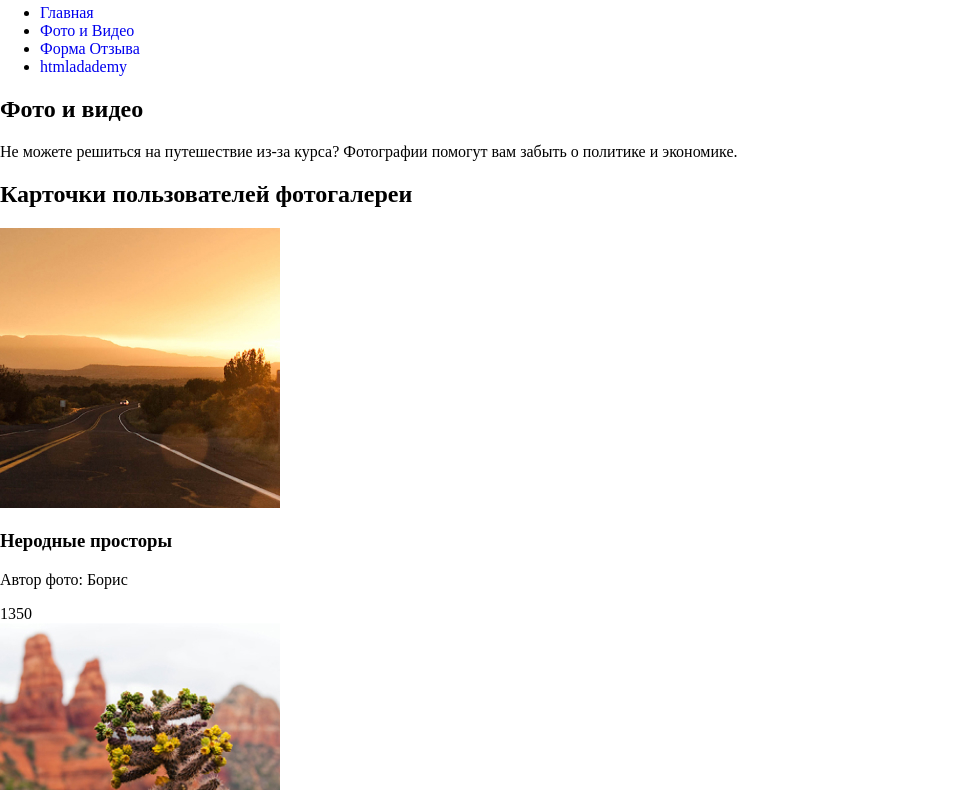
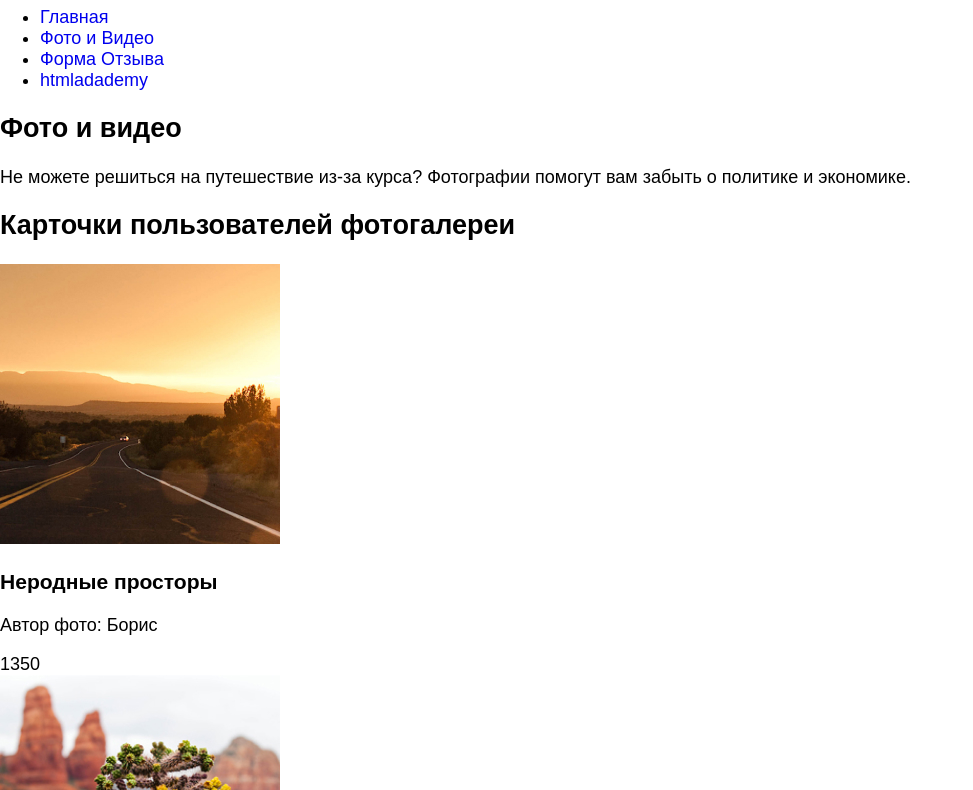
Before and after one commit to ministrov/adaptiv_sedona, a website: page source/gallery.html in a window 1280 px wide. Shown: the part 100-890 px from the top of the page, without its empty margins (0-973 px from the left). Drawn offline with Linux system fonts and the light colour scheme.

Commit message:
Adjusted fonts but had a problem

```diff
--- a/source/gallery.html
+++ b/source/gallery.html
@@ -87,6 +87,16 @@
       <p class="video-pres__text">Смотрите видеопрезентацию и скорее за
         билетами, пока они не подорожали в очередной раз!</p>
       <img class="video-pres__video" src="img/video-mobile.jpg" alt="Путешествия по Седоне на автомобиле">
+      <div class="video-pres__controls">
+        <div class="video-pres__scale">
+          <div class="video-pres__slider"></div>
+        </div>
+      </div>
+      <div class="video-pres__controls">
+        <div class="video-pres__replay"></div>
+        <div class="video-pres__subtitles"></div>
+        <div class="video-pres__fullscreen"></div>
+      </div>
     </section>
   </main>
 
--- a/source/sass/default.scss
+++ b/source/sass/default.scss
@@ -1,6 +1,10 @@
 body {
   margin: 0;
   padding: 0;
+  font-family: "PTSans", "Arial", "sans-serif";
+  font-size: 18px;
+  font-weight: 400;
+  background-color: $white-background;
 }
 
 a {
--- /dev/null
+++ b/source/sass/fonts.scss
@@ -0,0 +1,15 @@
+@font-face {
+  font-family: "PTSans";
+  src: url("../fonts/PTSans-Regular.ttf") format("ttf");
+  font-weight: 400;
+  font-style: normal;
+  font-display: swap;
+}
+
+@font-face {
+  font-family: "PTSans";
+  src: url("../fonts/PTSans-Bold.ttf") format("ttf");
+  font-weight: 700;
+  font-style: normal;
+  font-display: swap;
+}
--- a/source/sass/style.scss
+++ b/source/sass/style.scss
@@ -1,2 +1,3 @@
+@import "variables.scss";
 @import "default.scss";
-@import "colors.scss";
+@import "fonts.scss";
--- a/source/sass/colors.scss
+++ b/source/sass/variables.scss
@@ -1,4 +1,4 @@
-// colors
+// variables
 
 $white-background: #ffffff;
 $white-smoke: #eeeeee;
```
Also changed, not shown: source/css/style.css, source/fonts/PTSans-Bold.ttf (added), source/fonts/PTSans-Regular.ttf (added), 1 other file.
